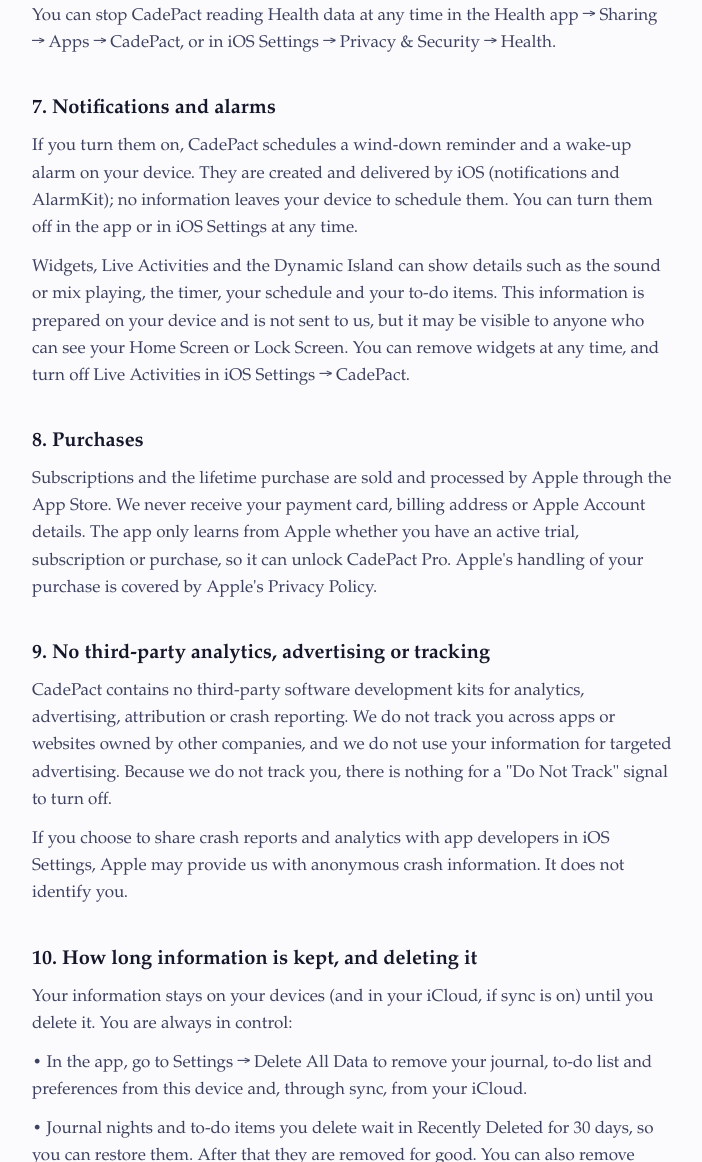
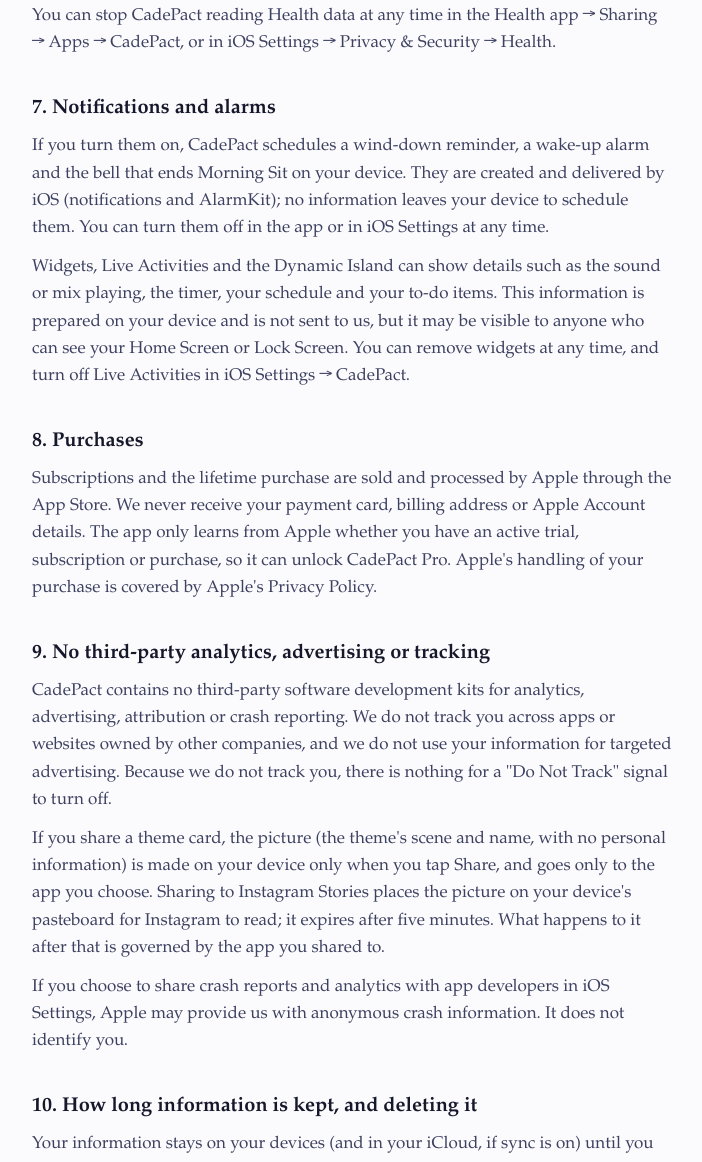
Before and after one commit to cadepact/cadepact-legal, a plain HTML site: page privacy.html in a window 1280 px wide. Shown: the part 1651-2813 px from the top of the page, without its empty margins (288-990 px from the left). Drawn offline with Linux system fonts and the light colour scheme.

Commit message:
Privacy: Morning Sit bell and theme card sharing

```diff
--- a/privacy.html
+++ b/privacy.html
@@ -41,12 +41,13 @@ a { color:var(--accent); }</style>
 <p>Health data is used only inside the app, on your device, to show your sleep. It is never sent to us, never shared with or sold to third parties, never used for advertising, marketing or data mining, and never stored in iCloud by CadePact. This follows Apple's HealthKit rules.</p>
 <p>You can stop CadePact reading Health data at any time in the Health app → Sharing → Apps → CadePact, or in iOS Settings → Privacy &amp; Security → Health.</p>
 <h2>7. Notifications and alarms</h2>
-<p>If you turn them on, CadePact schedules a wind-down reminder and a wake-up alarm on your device. They are created and delivered by iOS (notifications and AlarmKit); no information leaves your device to schedule them. You can turn them off in the app or in iOS Settings at any time.</p>
+<p>If you turn them on, CadePact schedules a wind-down reminder, a wake-up alarm and the bell that ends Morning Sit on your device. They are created and delivered by iOS (notifications and AlarmKit); no information leaves your device to schedule them. You can turn them off in the app or in iOS Settings at any time.</p>
 <p>Widgets, Live Activities and the Dynamic Island can show details such as the sound or mix playing, the timer, your schedule and your to-do items. This information is prepared on your device and is not sent to us, but it may be visible to anyone who can see your Home Screen or Lock Screen. You can remove widgets at any time, and turn off Live Activities in iOS Settings → CadePact.</p>
 <h2>8. Purchases</h2>
 <p>Subscriptions and the lifetime purchase are sold and processed by Apple through the App Store. We never receive your payment card, billing address or Apple Account details. The app only learns from Apple whether you have an active trial, subscription or purchase, so it can unlock CadePact Pro. Apple's handling of your purchase is covered by Apple's Privacy Policy.</p>
 <h2>9. No third-party analytics, advertising or tracking</h2>
 <p>CadePact contains no third-party software development kits for analytics, advertising, attribution or crash reporting. We do not track you across apps or websites owned by other companies, and we do not use your information for targeted advertising. Because we do not track you, there is nothing for a &quot;Do Not Track&quot; signal to turn off.</p>
+<p>If you share a theme card, the picture (the theme's scene and name, with no personal information) is made on your device only when you tap Share, and goes only to the app you choose. Sharing to Instagram Stories places the picture on your device's pasteboard for Instagram to read; it expires after five minutes. What happens to it after that is governed by the app you shared to.</p>
 <p>If you choose to share crash reports and analytics with app developers in iOS Settings, Apple may provide us with anonymous crash information. It does not identify you.</p>
 <h2>10. How long information is kept, and deleting it</h2>
 <p>Your information stays on your devices (and in your iCloud, if sync is on) until you delete it. You are always in control:</p>
```
